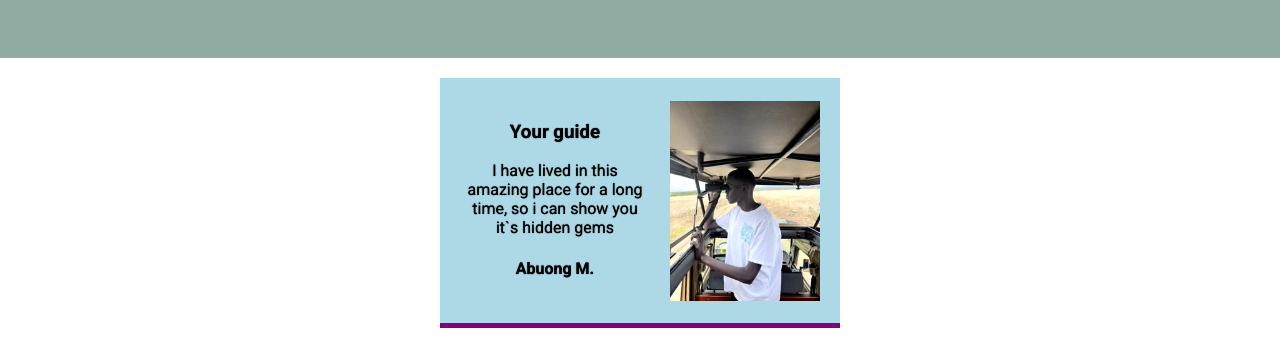
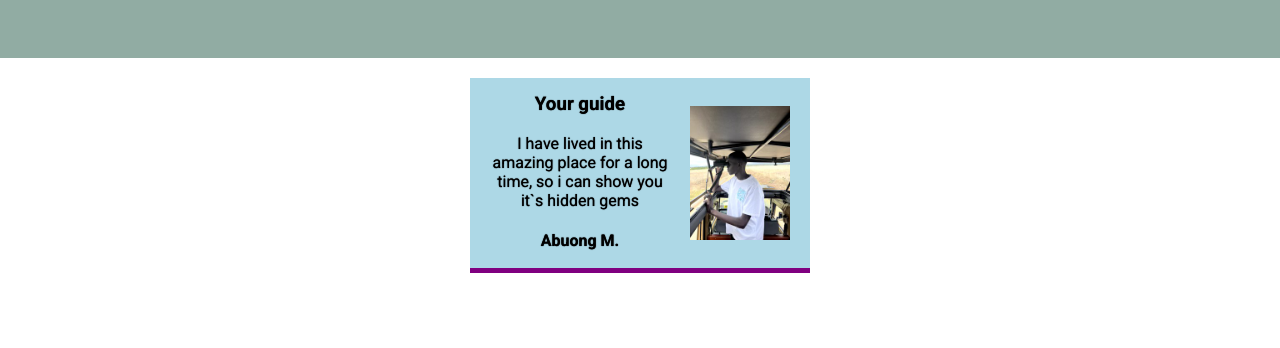
Before and after one commit to ABUONG123/visit-Junub, a plain HTML site: page index.html in a window 1280 px wide. Shown: the part 542-890 px from the top of the page. After the commit the page ends 835 px from the top, so only its background shows below. Drawn offline with Linux system fonts and the light colour scheme.

Commit message:
update styles.css

```diff
--- a/styles.css
+++ b/styles.css
@@ -64,13 +64,13 @@ h1,h2,h3,h4,p{
     padding:20px;
     margin: 20px auto;
     text-align: center;
-    width:400px;
-    height:250px;
+    width:300px;
+    height:150px;
     background: lightblue;
     border-bottom: 5px solid purple;
-    box-sizing: border-box;
+
 }
 .avater{
-    width:150px;
+    width:100px;
     margin-left: 20px;
 }
```
